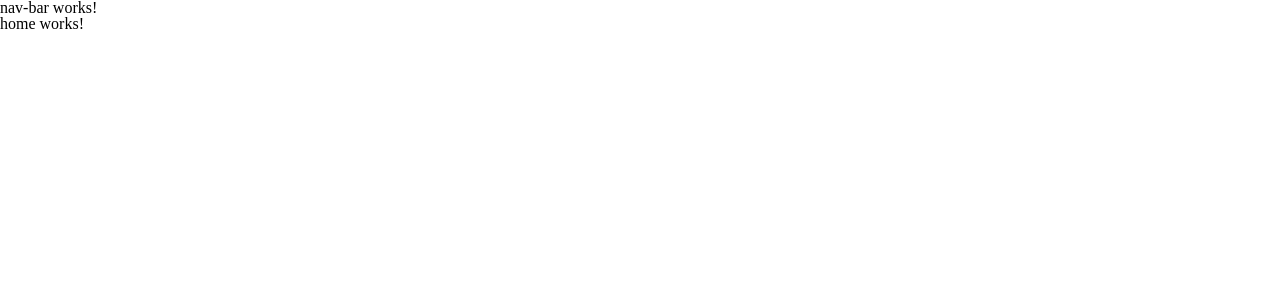
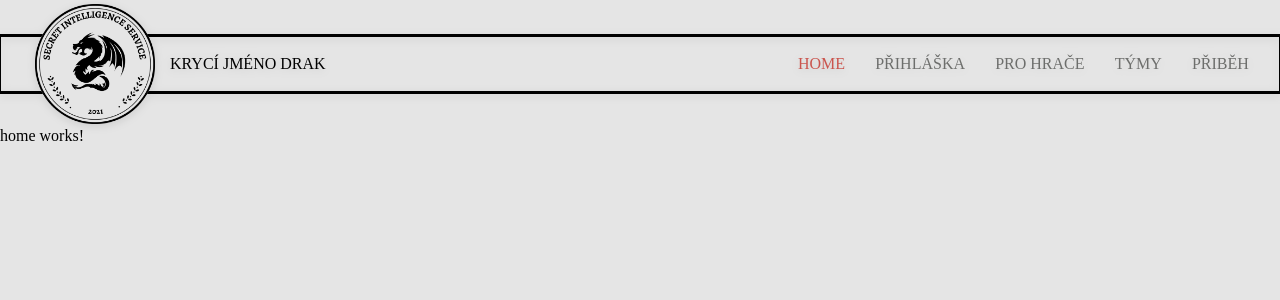
Before and after one commit to S-Johny/code-names, an Angular app: page /home in a window 1280 px wide. Shown: the top 300 px of the page. Built offline with nearby package versions, Linux system fonts and the light colour scheme.

Commit message:
feat(nav-bar): created nav bar with working links

```diff
--- a/angular.json
+++ b/angular.json
@@ -44,6 +44,9 @@
             "polyfills": "src/polyfills.ts",
             "tsConfig": "tsconfig.app.json",
             "inlineStyleLanguage": "scss",
+            "stylePreprocessorOptions": {
+              "includePaths": ["src"]
+            },
             "assets": [
               "src/favicon.ico",
               "src/assets"
--- a/src/_variables.scss
+++ b/src/_variables.scss
@@ -0,0 +1,2 @@
+$default-background-color: #E5E5E5;
+$active-color: #CA544D;
--- a/src/app/app.component.scss
+++ b/src/app/app.component.scss
@@ -0,0 +1,16 @@
+@import 'variables';
+
+.app-container {
+    display: flex;
+    flex-direction: column;
+    width: 100%;
+    height: 100%;
+    background-color: $default-background-color;
+    min-height: 100vh;
+  }
+
+  .app-content {
+    width: 100%;
+    height: 100%;
+    background-color: $default-background-color;
+  }
--- a/src/app/shared/nav-bar/nav-bar.component.html
+++ b/src/app/shared/nav-bar/nav-bar.component.html
@@ -1 +1,21 @@
-<p>nav-bar works!</p>
+<div class="navbar-container">
+    <div class="header-container">
+        <div class="navbar-logo-background">
+            <img src="assets/code-names-logo.png" class="navbar-logo">
+        </div>
+        <div class="code-name-head">
+            Krycí jméno drak
+        </div>
+    </div>
+
+    <div class="menu-container">
+        <a
+            class="menu-item"
+            [routerLink]="item.path"
+            routerLinkActive="active-link"
+            *ngFor="let item of menuItem"
+          >
+            <span class="menu-label">{{ item.site }}</span>
+    </a>
+    </div>
+</div>
--- a/src/app/shared/nav-bar/nav-bar.component.scss
+++ b/src/app/shared/nav-bar/nav-bar.component.scss
@@ -0,0 +1,51 @@
+@import 'variables';
+
+$menu-item-color: #1E201D;
+
+.navbar-container {
+    margin: 34px 0;
+    border:  solid;
+    border-width: 3px 1px 3px 1px;
+    height: 60px;
+    filter: drop-shadow(0px 2px 4px rgba(0, 0, 0, 0.1));
+    display: flex;
+    align-items: center;
+    justify-content: space-between;
+}
+
+.header-container {
+    display: flex;
+    align-items: center;
+}
+
+.code-name-head {
+    text-transform: uppercase;
+    margin-left: 15px;
+}
+
+.navbar-logo-background {
+    margin-left: 34px;
+    border-radius: 50%;
+    height: 120px;
+    background-color: $default-background-color;
+
+    .navbar-logo {
+        height: 120px;
+    }
+}
+
+.menu-container {
+    display: flex;
+    justify-content: space-evenly;
+    flex-basis: 40%;
+}
+
+.menu-item {
+    text-transform: uppercase;
+    text-decoration: none;
+    color: rgba($menu-item-color, $alpha: 0.6)
+}
+
+.active-link {
+    color: $active-color;
+}
--- a/src/app/shared/nav-bar/nav-bar.component.ts
+++ b/src/app/shared/nav-bar/nav-bar.component.ts
@@ -1,4 +1,4 @@
-import { Component, OnInit, ChangeDetectionStrategy } from '@angular/core';
+import { Component, ChangeDetectionStrategy } from '@angular/core';
 
 @Component({
   selector: 'app-nav-bar',
@@ -6,11 +6,13 @@ import { Component, OnInit, ChangeDetectionStrategy } from '@angular/core';
   styleUrls: ['./nav-bar.component.scss'],
   changeDetection: ChangeDetectionStrategy.OnPush
 })
-export class NavBarComponent implements OnInit {
+export class NavBarComponent {
 
-  constructor() { }
-
-  ngOnInit(): void {
-  }
-
+  menuItem: {site: string; path: string}[] = [
+    {site: 'home', path: 'home'},
+    {site: 'přihláška', path: 'sign-in'},
+    {site: 'pro hrače', path: 'game-info'},
+    {site: 'týmy', path: 'teams'},
+    {site: 'přiběh', path: 'lore'},
+  ]
 }
```
Also changed, not shown: src/assets/code-names-logo.png (added).
